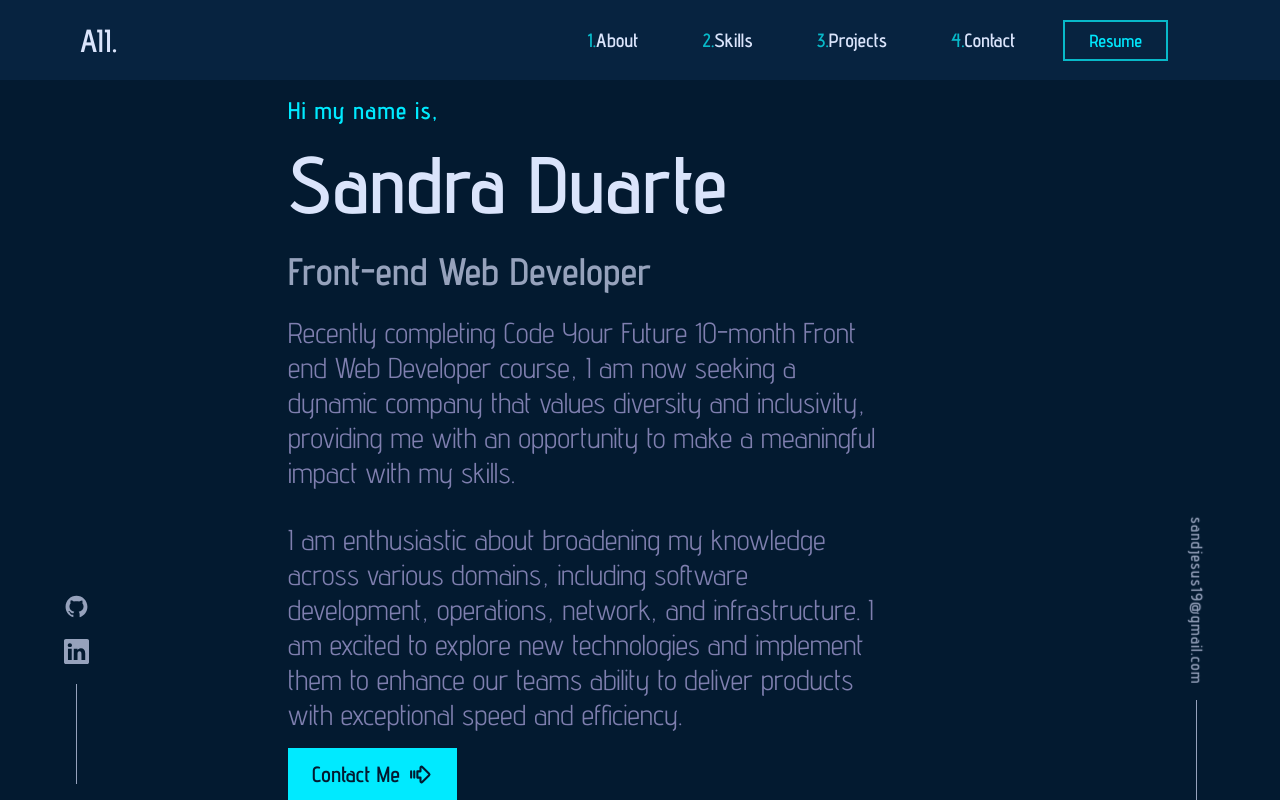
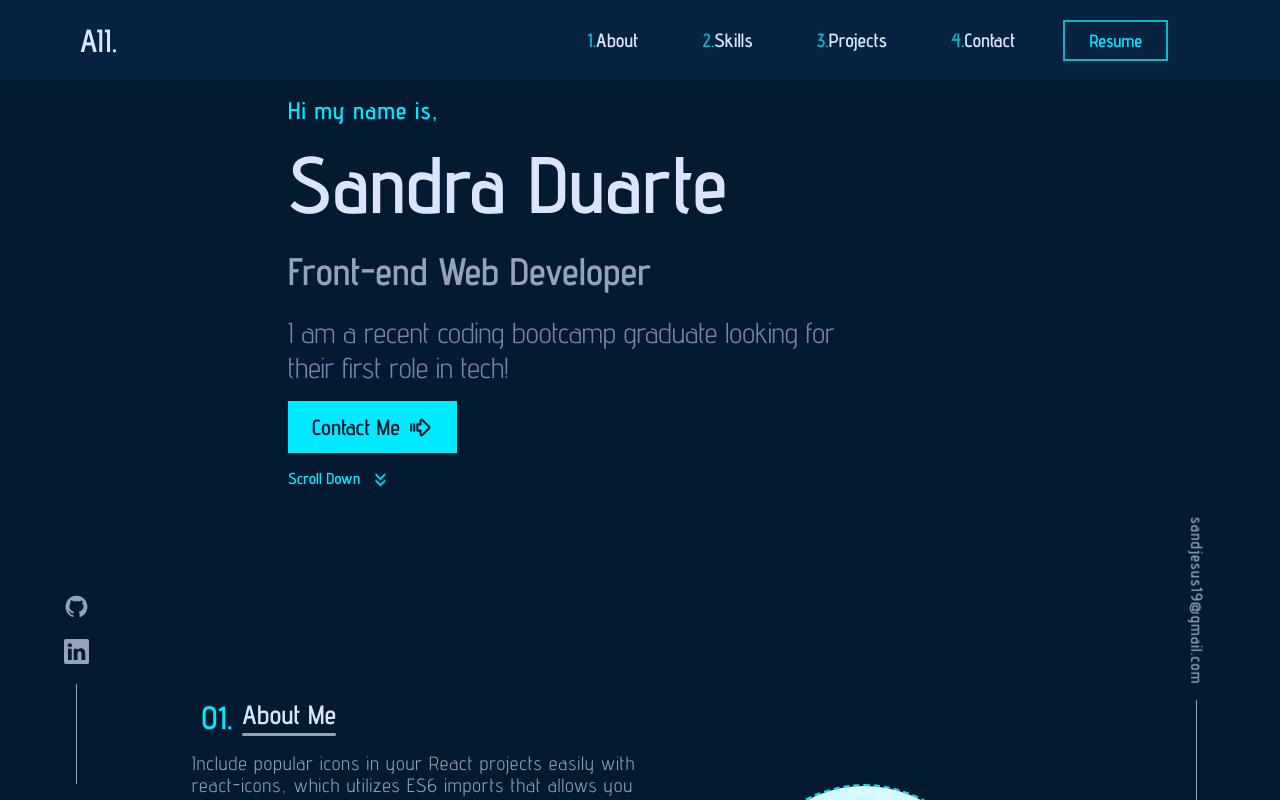
Before and after one commit to Sandra-Duarte/my-portfolio, a React (Create React App) app: page / in a window 1280 px wide. Shown: the top 800 px of the page. Built offline with nearby package versions, Linux system fonts and the light colour scheme.

Commit message:
same change

```diff
--- a/src/Componenent/Page/Home Section/Home.jsx
+++ b/src/Componenent/Page/Home Section/Home.jsx
@@ -28,8 +28,8 @@ const Home = () => {
            <span className='introText'> Hi my name is,</span>
            <h1 className='title'> Sandra Duarte </h1>
            <span className='subTitle'> Front-end Web Developer </span>
-           <p className='homeParagraph'>Recently completing Code Your Future  10-month Front end Web Developer course, I am now seeking a dynamic company that values diversity and inclusivity, providing me with an opportunity to make a meaningful impact with my skills.</p>
-           <p className='homeParagraph'>I am enthusiastic about broadening my knowledge across various domains, including software development, operations, network, and infrastructure. I am excited to explore new technologies and implement them to enhance our teams ability to deliver products with exceptional speed and efficiency.</p>
+           <p className='homeParagraph'>I am a recent coding bootcamp graduate looking for their first role in tech!</p>
+
 
            <div className='lowerHomeSection'>
             <button className='contactBtn'>
```
